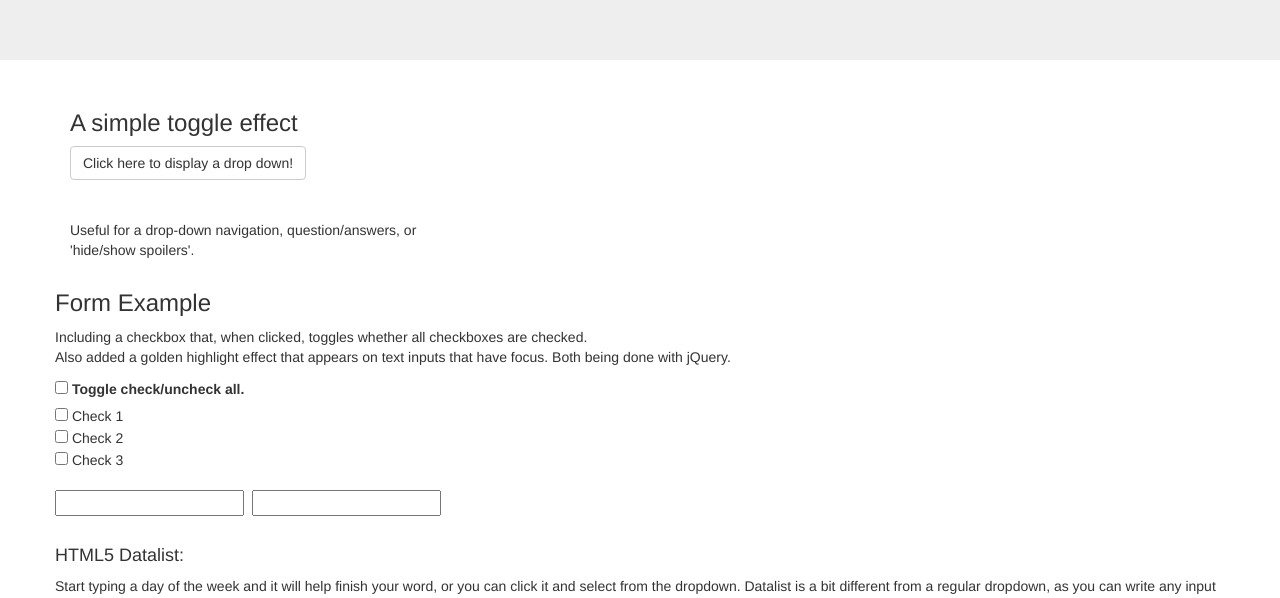
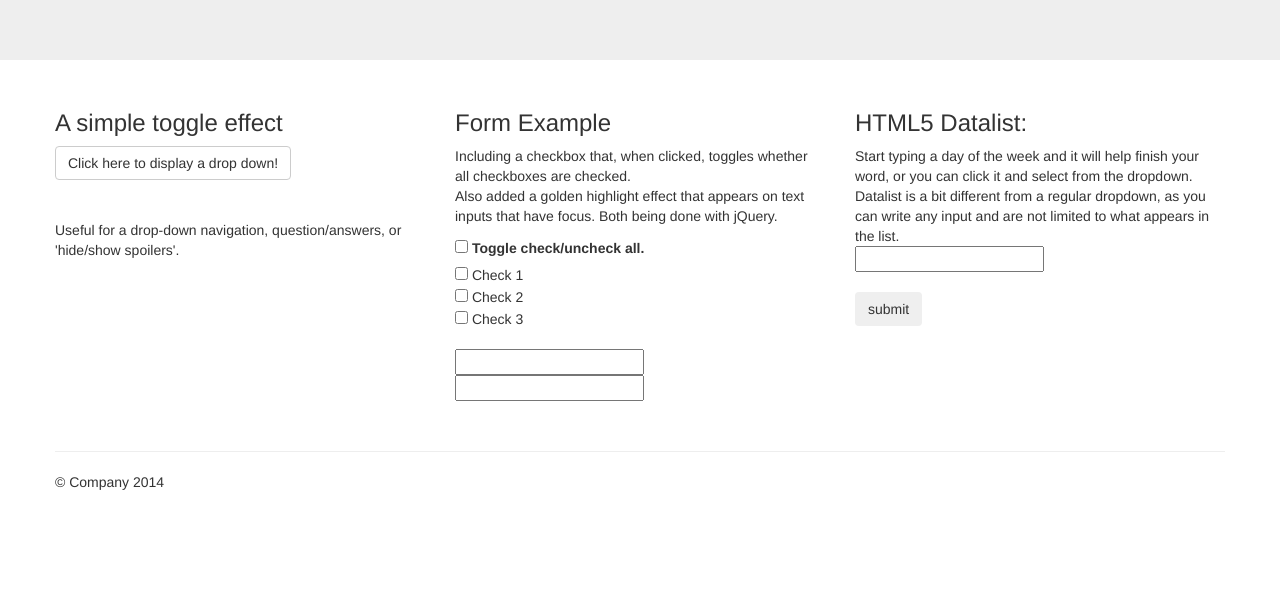
Before and after one commit to Kayl4n/First, a plain HTML site: page index.html in a window 1280 px wide. Shown: the part 194-792 px from the top of the page. Drawn offline with nearby package versions, Linux system fonts and the light colour scheme.

Commit message:
Changed some divs around, looks nicer

```diff
--- a/index.html
+++ b/index.html
@@ -42,6 +42,9 @@
     <div class="container">
       <!-- Example row of columns -->
       <div class="row">
+
+
+      <div class="row">
         <div class="col-md-4">
           <h3>A simple toggle effect</h3>
           <p>
@@ -54,9 +57,7 @@
             Useful for a drop-down navigation, question/answers, or 'hide/show spoilers'.
           </p>
         </div>
-
-      <div class="row">
-        <div class="col-lg-12">
+        <div class="col-md-4">
           <h3> Form Example </h3>
           <p> Including a checkbox that, when clicked, toggles whether all checkboxes are checked. <br />
             Also added a golden highlight effect that appears on text inputs that have focus. Both being done with jQuery. </p>
@@ -68,9 +69,11 @@
               <input type="checkbox" name="ex3" class="listitem" /> Check 3<br />
               <br />
               <input type="text" name="fname" />&nbsp;&nbsp;<input type="text" name="lname" /> <br /><br />
-
-              <h4>HTML5 Datalist:</h4>
-              Start typing a day of the week and it will help finish your word, or you can click it and select from the dropdown. Datalist is a bit different from a regular dropdown, as you can write any input and are not limited to what appears in the list.<br />
+          </p>
+        </div>
+        <div class="col-md-4">
+          <h3>HTML5 Datalist:</h3>
+              Start typing a day of the week and it will help finish your word, or you can click it and select from the dropdown.<br /> Datalist is a bit different from a regular dropdown, as you can write any input and are not limited to what appears in the list.<br />
               <input type="text" list="day" />
               <datalist id="day">
                 <option value="Monday">Monday</option>
@@ -82,7 +85,6 @@
               <br /><br />
               <input type="submit" class="btn" value=" submit " />
             </form>
-          </p>
         </div>
       </div>
       <hr>
```
